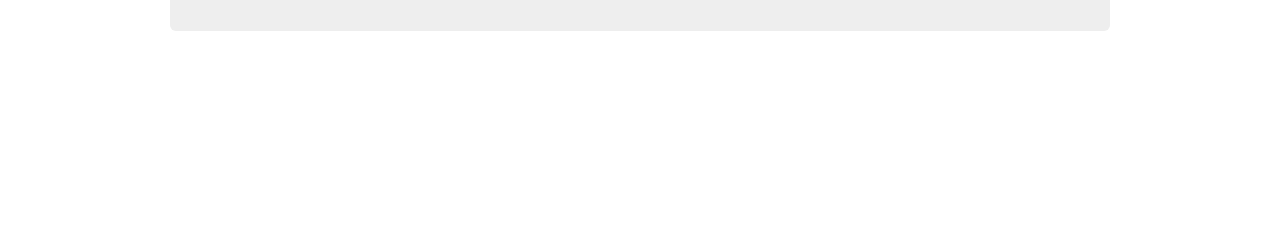
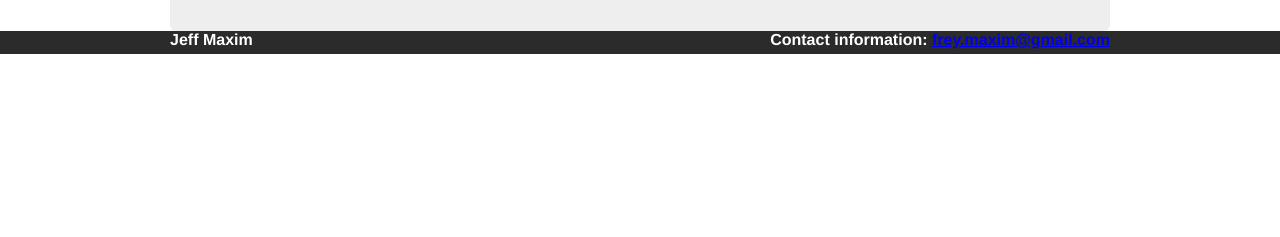
Before and after one commit to jeffthemaximum/weather-app, a Flask app: template templates/home.html in a window 1280 px wide. Shown: the part 442-679 px from the top of the page. Run offline with Flask 2, Linux system fonts and the light colour scheme; the template is opened without the code that fills it, so the values that code supplies are empty.

Commit message:
added footer to all pages

```diff
--- a/static/css/main.css
+++ b/static/css/main.css
@@ -3,11 +3,35 @@ body {
   padding: 0;
   font-family: "Helvetica Neue", Helvetica, Arial, sans-serif;
   color: #444;
+  margin-bottom: 0px;
 }
 
 /*
  * Create dark grey header with a white logo
  */
+footer {
+  height:23px;
+  background-color:#2B2B2B;
+  bottom:0px;
+  left:0px;
+  right:0px;
+  margin-bottom:0px;
+}
+
+footer p {
+  margin: 0;
+  padding: 0;
+  display: inline;
+  color: white;
+}
+
+footer p.footer_name {
+  float: left;
+}
+
+footer p.footer_email {
+  float: right;
+}
 
 header {
   background-color: #2B2B2B;
--- a/templates/layout.html
+++ b/templates/layout.html
@@ -23,4 +23,12 @@
   </div>
 
   </body>
+
+  <footer>
+    <div class="container">
+        <p class="footer_name">Jeff Maxim</p>
+        <p class="footer_email">Contact information: <a href="mailto:frey.maxim@gmail.com">
+        frey.maxim@gmail.com</a></p>
+    </div>
+  </footer>
 </html>
--- a/templates/radar.html
+++ b/templates/radar.html
@@ -1,16 +1,19 @@
 {% extends "layout.html" %}
 
 {% block content %}
+<div class="jumbo">
 	<h2>Radar</h2>
 	<h3>Checkout the current radar for {{ local }}</h3>
 	{% if error != "" %}
 	<h3>{{ error }}</h3>
 	{% endif %}
-	<h3>Enter your zip to see your weathers:<form action="/radar", id="zip", method='POST'>
+	<h3>Enter your zip to see your local radar:<form action="/radar", id="zip", method='POST'>
 		<input type="text" name="usr_zip"><br>
 		<input type="submit" value="submit">
 	</form></h3>
 	<div class="container">
 		<img src="http://api.wunderground.com/api/4263ad1dd9572760/animatedradar/q/MI/{{ local }}.gif?newmaps=1&timelabel=1&timelabel.y=10&num=5&delay=50">
 	</div>
+	<br>
+</div>
 {% endblock %}
```
